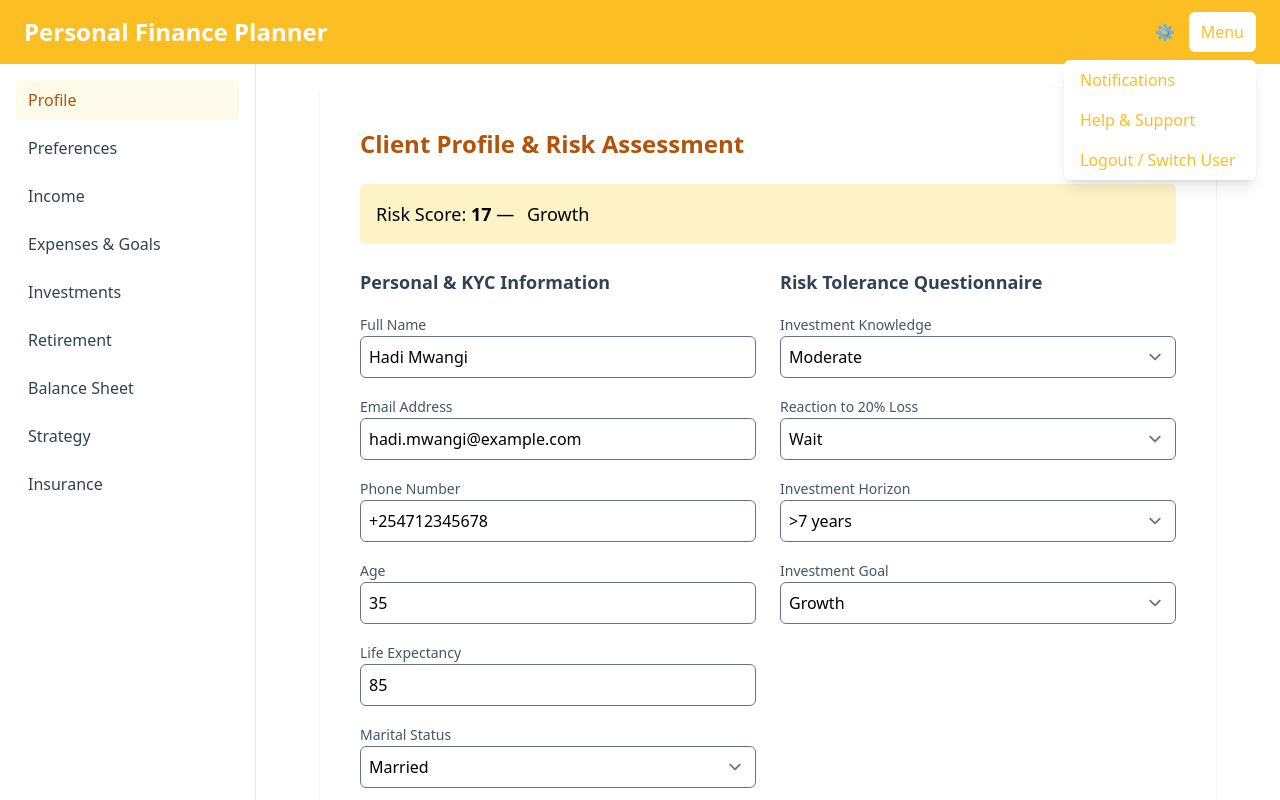
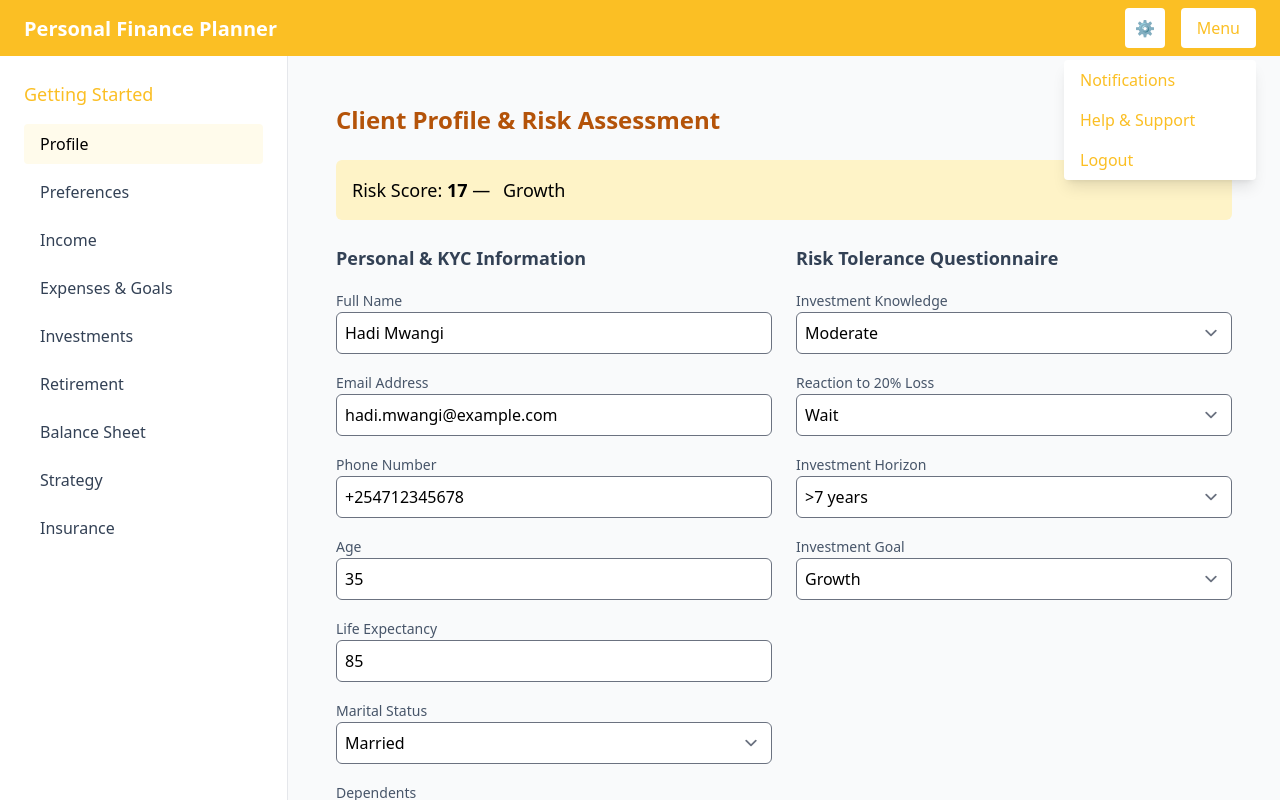
Before and after one commit to MMJGGR/personal-finance-app, a React (Vite) app: page / in a window 1280 px wide. Both pictures are taken after a click on the button "Menu". Shown: the top 800 px of the page. Built offline with nearby package versions, Linux system fonts and the light colour scheme.

Commit message:
Add header layout with sidebar

```diff
--- a/src/App.jsx
+++ b/src/App.jsx
@@ -13,7 +13,6 @@ const InsuranceTab = React.lazy(() => import('./components/Insurance/InsuranceTa
 const InvestmentsTab = React.lazy(() => import('./components/Investments/InvestmentsTab.jsx'))
 const RetirementTab = React.lazy(() => import('./components/Retirement/RetirementTab.jsx'))
 const StrategyTab = React.lazy(() => import('./tabs/StrategyTab.jsx'))
-
 
 const components = {
   Profile: ProfileTab,
@@ -34,16 +33,12 @@ export default function App() {
   return (
     <div className="min-h-screen flex flex-col">
       <Header setActiveTab={setActiveTab} />
-      <div className="flex flex-1">
-        <Sidebar activeTab={activeTab} onChange={setActiveTab} />
-        <main className="flex-1 overflow-y-auto p-6">
-          <div className="max-w-4xl mx-auto">
-            <div className="bg-white p-4 rounded shadow min-h-[300px]">
-              <Suspense fallback={<Spinner />}>
-                <Active />
-              </Suspense>
-            </div>
-          </div>
+      <div className="flex flex-1 overflow-hidden">
+        <Sidebar activeTab={activeTab} onSelect={setActiveTab} />
+        <main className="flex-1 overflow-y-auto bg-gray-50 p-6">
+          <Suspense fallback={<Spinner />}>
+            <Active />
+          </Suspense>
         </main>
       </div>
     </div>
--- a/src/components/layout/Header.jsx
+++ b/src/components/layout/Header.jsx
@@ -1,35 +1,15 @@
-import React, { useState } from 'react'
-
-function UserMenu() {
-  const [open, setOpen] = useState(false)
-  return (
-    <div className="relative">
-      <button onClick={() => setOpen(o => !o)} className="px-3 py-2 bg-white text-amber-400 rounded-md">
-        Menu
-      </button>
-      {open && (
-        <ul className="absolute right-0 mt-2 w-48 bg-white shadow-lg rounded-md">
-          {['Notifications','Help & Support','Logout / Switch User'].map(item => (
-            <li key={item}>
-              <button className="w-full text-left px-4 py-2 text-amber-400 hover:bg-amber-50">{item}</button>
-            </li>
-          ))}
-        </ul>
-      )}
-    </div>
-  )
-}
+import React from 'react'
+import UserMenu from './UserMenu.jsx'
 
 export default function Header({ setActiveTab }) {
   return (
-    <header className="bg-amber-400 text-white h-16 flex items-center justify-between px-6">
-      <h1 className="text-2xl font-bold leading-none">Personal Finance Planner</h1>
-      <div className="flex items-center space-x-2">
+    <header className="bg-amber-400 h-14 flex items-center justify-between px-6 shadow">
+      <h1 className="text-xl font-semibold leading-tight text-white">Personal Finance Planner</h1>
+      <div className="flex items-center h-full space-x-4">
         <button
-          id="preferences-button"
           onClick={() => setActiveTab('Preferences')}
+          className="h-10 w-10 flex items-center justify-center bg-white rounded hover:bg-amber-300"
           aria-label="Preferences"
-          className="my-auto p-2 h-8 w-8 flex items-center justify-center rounded hover:bg-amber-300"
         >
           ⚙️
         </button>
@@ -38,5 +18,3 @@ export default function Header({ setActiveTab }) {
     </header>
   )
 }
-
-export { UserMenu }
--- a/src/components/layout/Sidebar.jsx
+++ b/src/components/layout/Sidebar.jsx
@@ -12,24 +12,30 @@ const sections = [
   'Insurance',
 ]
 
-export default function Sidebar({ activeTab, onChange }) {
+export default function Sidebar({ activeTab, onSelect }) {
   return (
-    <nav role="tablist" className="space-y-2 p-4 bg-white border-r w-64">
-      {sections.map(sec => (
+    <aside className="w-72 bg-white border-r overflow-y-auto">
+      <div className="p-6">
+        <h2 className="text-lg font-medium text-amber-400 mb-4">Getting Started</h2>
+        <nav className="space-y-2" role="tablist">
+          {sections.map(tab => (
             <button
-          key={sec}
+              key={tab}
               role="tab"
-          aria-selected={activeTab === sec}
-          onClick={() => onChange(sec)}
-          className={`block w-full text-left px-3 py-2 rounded focus:outline-none focus:ring-2 focus:ring-amber-500 ${
-            activeTab === sec ? 'bg-amber-50 text-amber-700 font-medium' : 'text-slate-700 hover:text-amber-700 hover:bg-amber-50'
+              aria-selected={activeTab === tab}
+              onClick={() => onSelect(tab)}
+              className={`block w-full text-left px-4 py-2 rounded ${
+                activeTab === tab
+                  ? 'bg-amber-50 font-medium'
+                  : 'hover:bg-amber-50 text-slate-700'
               }`}
-          title={sec}
             >
-          {sec}
+              {tab}
             </button>
           ))}
         </nav>
+      </div>
+    </aside>
   )
 }
 
--- /dev/null
+++ b/src/components/layout/UserMenu.jsx
@@ -0,0 +1,36 @@
+import React, { useState, useRef, useEffect } from 'react'
+
+export default function UserMenu() {
+  const [open, setOpen] = useState(false)
+  const ref = useRef()
+
+  useEffect(() => {
+    const handleClickOutside = e => {
+      if (ref.current && !ref.current.contains(e.target)) setOpen(false)
+    }
+    document.addEventListener('click', handleClickOutside)
+    return () => document.removeEventListener('click', handleClickOutside)
+  }, [])
+
+  return (
+    <div ref={ref} className="relative h-full flex items-center">
+      <button
+        onClick={() => setOpen(o => !o)}
+        className="h-10 px-4 bg-white text-amber-400 rounded hover:bg-amber-50"
+      >
+        Menu
+      </button>
+      {open && (
+        <ul className="absolute right-0 top-full mt-1 w-48 bg-white shadow-lg rounded">
+          {['Notifications', 'Help & Support', 'Logout'].map(item => (
+            <li key={item}>
+              <button className="w-full text-left px-4 py-2 text-amber-400 hover:bg-amber-50">
+                {item}
+              </button>
+            </li>
+          ))}
+        </ul>
+      )}
+    </div>
+  )
+}
--- a/src/tabs/StrategyTab.jsx
+++ b/src/tabs/StrategyTab.jsx
@@ -1,11 +1,11 @@
-import React from 'react';
+import React from 'react'
 export default function StrategyTab() {
   return (
-    <div className="bg-white rounded-xl shadow p-4">
-      <h2 className="text-2xl font-semibold mb-2 text-amber-400">Strategy</h2>
-      <div className="h-40 flex items-center justify-center text-gray-400">
+    <div className="bg-white rounded-xl shadow p-6">
+      <h2 className="text-2xl font-semibold mb-4 text-amber-400">Strategy</h2>
+      <div className="h-48 flex items-center justify-center text-gray-400">
         [Financial Strategy Recommendations & Scenarios]
       </div>
     </div>
-  );
+  )
 }
```
Also changed, not shown: 1 other file (tests, documents, lock files or other folders). Lines whose indentation alone changed are shown as unchanged.
